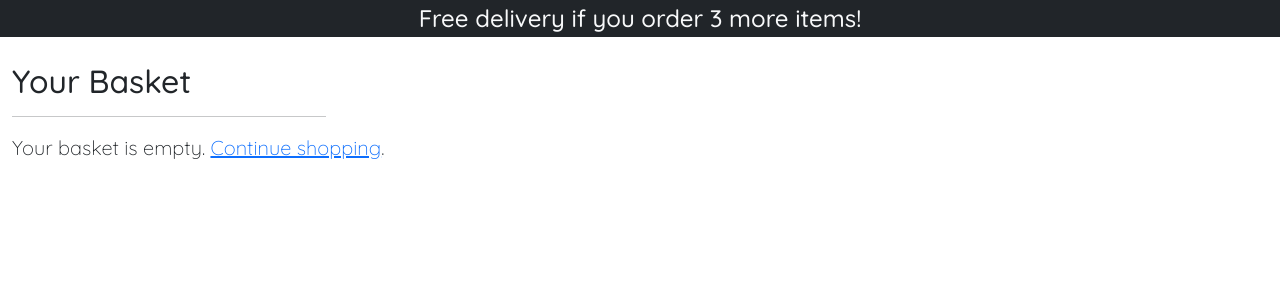
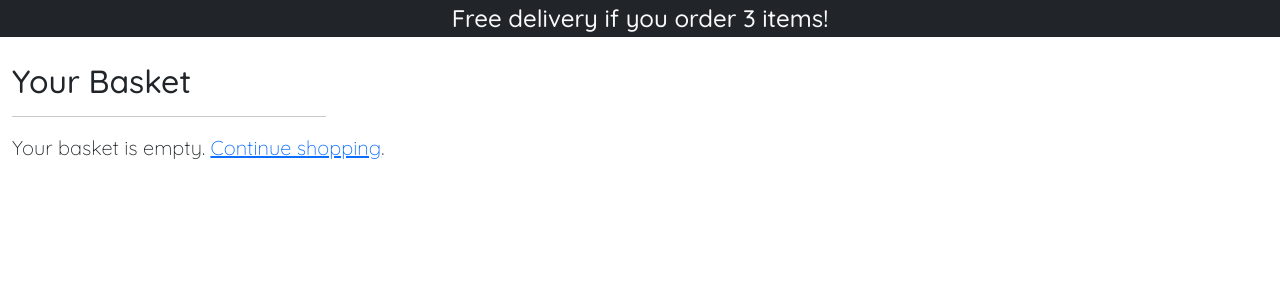
Before and after one commit to Cleg83/sew_crafty_project, a Django app: page /basket/ in a window 1280 px wide. Shown: the part 56-356 px from the top of the page. Run offline with Django 5.2, Linux system fonts and the light colour scheme; parts of the project's set-up code (start-up, migrations or seed data) failed here and were passed over; some libraries are stand-ins or nearby versions.

Commit message:
Alter logic to display different message depending on number of items in basket

```diff
--- a/templates/includes/delivery_banner.html
+++ b/templates/includes/delivery_banner.html
@@ -4,8 +4,10 @@
             <h4 class="my-1">You have qualified for free delivery!</h4>
         {% elif free_delivery_prompt == 1 %}
             <h4 class="my-1">Free delivery if you order {{ free_delivery_prompt }} more item!</h4>
+        {% elif free_delivery_prompt == 2 %}
+            <h4 class="my-1">Free delivery if you order {{ free_delivery_prompt }} more items!</h4>
         {% else %}
-            <h4 class="my-1">Free delivery if you order {{ free_delivery_prompt }} more items!</h4>
+            <h4 class="my-1">Free delivery if you order {{ free_delivery_prompt }} items!</h4>
         {% endif %}
     </div>
 </div>
```
